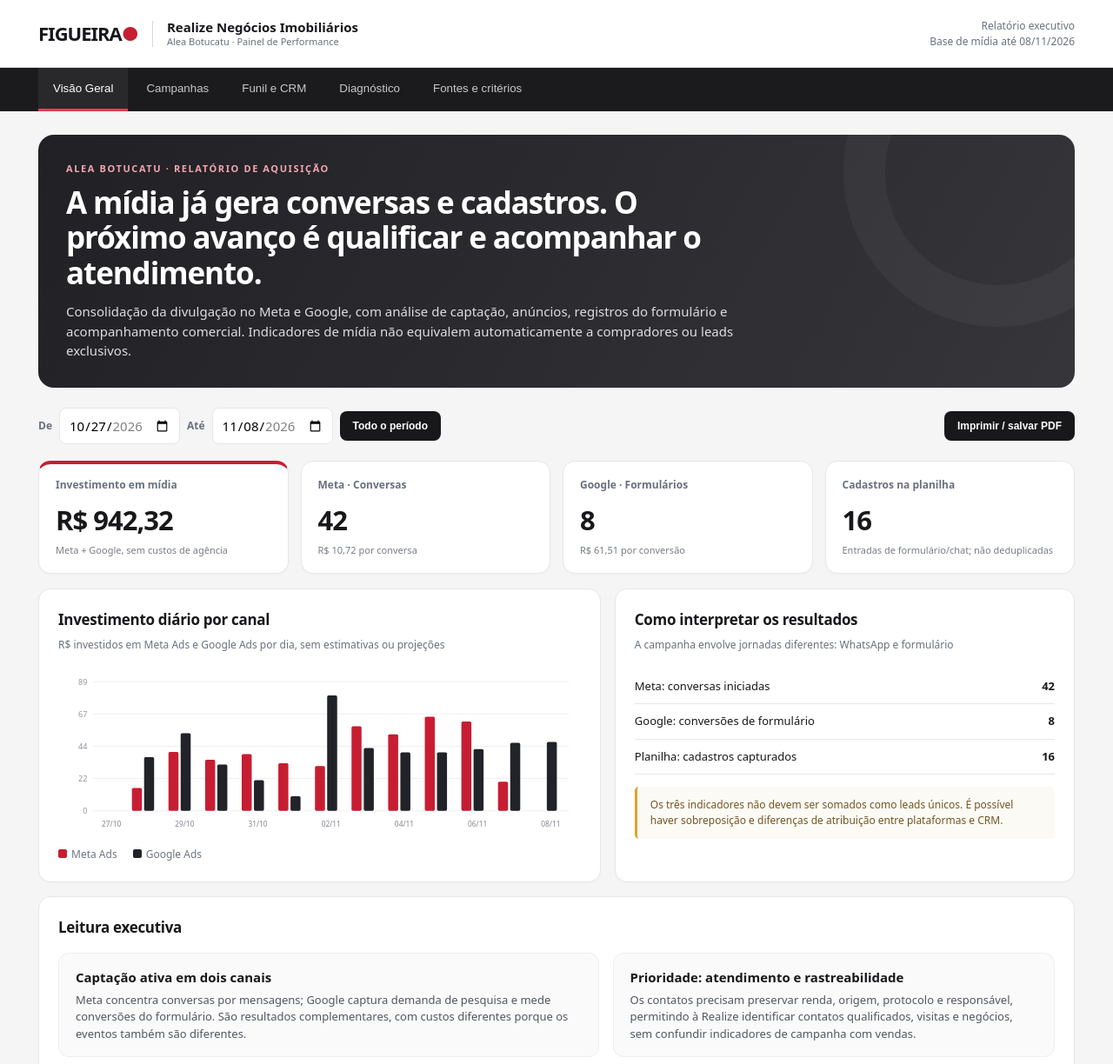
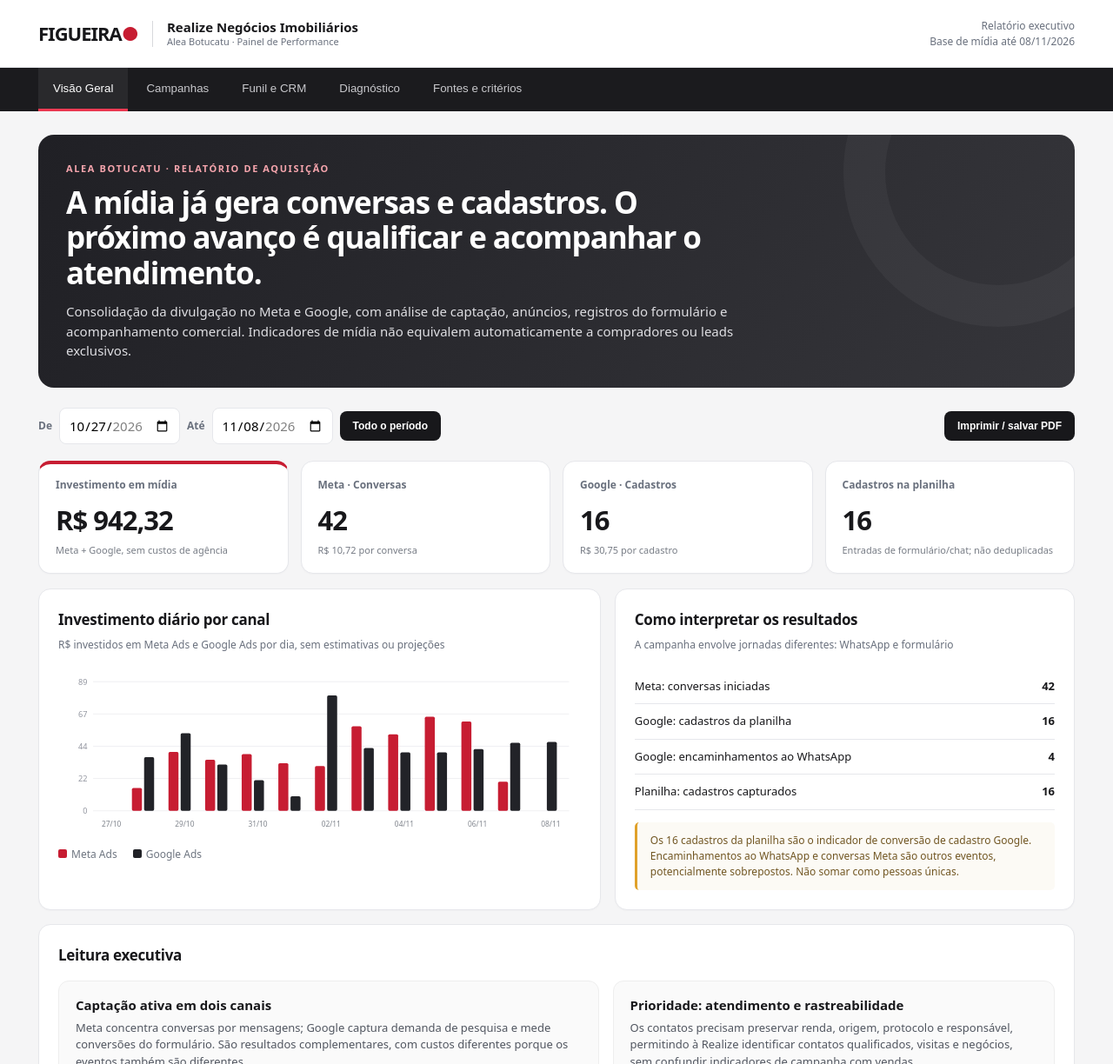
Before and after one commit to tuco-gui/dashboard-realize, a plain HTML site: page index.html in a window 1280 px wide. Shown: the top 1224 px of the page at 87% size. Drawn offline with Linux system fonts and the light colour scheme.

Commit message:
fix: 16 cadastros Google com base na planilha; 4 WhatsApp separados

```diff
--- a/index.html
+++ b/index.html
@@ -24,18 +24,18 @@ footer{padding:22px 0 30px;border-top:1px solid var(--border);color:var(--muted)
 <div id="periodNotice" class="note hidden"></div>
 <section class="tabpage" id="geral">
 <div class="kpis" id="kpi-geral"></div>
-<div class="grid2"><div class="panel"><h2>Investimento diário por canal</h2><p class="desc">R$ investidos em Meta Ads e Google Ads por dia, sem estimativas ou projeções</p><div id="chart-spend"></div><div class="legend"><span><i class="dot" style="background:#c71d32"></i>Meta Ads</span><span><i class="dot" style="background:#222328"></i>Google Ads</span></div></div><div class="panel"><h2>Como interpretar os resultados</h2><p class="desc">A campanha envolve jornadas diferentes: WhatsApp e formulário</p><div class="rowline"><span>Meta: conversas iniciadas</span><b id="metaChats">—</b></div><div class="rowline"><span>Google: conversões de formulário</span><b id="googleConv">—</b></div><div class="rowline"><span>Planilha: cadastros capturados</span><b id="sheetForms">—</b></div><div class="note">Os três indicadores não devem ser somados como leads únicos. É possível haver sobreposição e diferenças de atribuição entre plataformas e CRM.</div></div></div>
+<div class="grid2"><div class="panel"><h2>Investimento diário por canal</h2><p class="desc">R$ investidos em Meta Ads e Google Ads por dia, sem estimativas ou projeções</p><div id="chart-spend"></div><div class="legend"><span><i class="dot" style="background:#c71d32"></i>Meta Ads</span><span><i class="dot" style="background:#222328"></i>Google Ads</span></div></div><div class="panel"><h2>Como interpretar os resultados</h2><p class="desc">A campanha envolve jornadas diferentes: WhatsApp e formulário</p><div class="rowline"><span>Meta: conversas iniciadas</span><b id="metaChats">—</b></div><div class="rowline"><span>Google: cadastros da planilha</span><b id="googleConv">—</b></div><div class="rowline"><span>Google: encaminhamentos ao WhatsApp</span><b id="googleWa">—</b></div><div class="rowline"><span>Planilha: cadastros capturados</span><b id="sheetForms">—</b></div><div class="note">Os 16 cadastros da planilha são o indicador de conversão de cadastro Google. Encaminhamentos ao WhatsApp e conversas Meta são outros eventos, potencialmente sobrepostos. Não somar como pessoas únicas.</div></div></div>
 <div class="panel"><h2>Leitura executiva</h2><div class="grid2"><div class="callout"><strong>Captação ativa em dois canais</strong><p>Meta concentra conversas por mensagens; Google captura demanda de pesquisa e mede conversões do formulário. São resultados complementares, com custos diferentes porque os eventos também são diferentes.</p></div><div class="callout"><strong>Prioridade: atendimento e rastreabilidade</strong><p>Os contatos precisam preservar renda, origem, protocolo e responsável, permitindo à Realize identificar contatos qualificados, visitas e negócios, sem confundir indicadores de campanha com vendas.</p></div></div></div>
 </section>
 <section class="tabpage hidden" id="campanhas">
 <h2 class="section-title">Campanhas e desempenho</h2><div class="kpis" id="kpi-campanhas"></div>
-<div class="grid2"><div class="panel"><h2>Meta Ads · formatos de criativo</h2><p class="desc">Distribuição verificada para o período integral. A seleção de datas não altera este detalhamento de anúncios.</p><div id="ad-bars"></div><div class="note">Remarketing teve entrega e gasto registrados. Portanto, não deve aparecer como “pausado” no relatório histórico, mesmo que tenha sido planejado assim inicialmente.</div></div><div class="panel"><h2>Google Ads · Pesquisa</h2><p class="desc">Campanha [ALEA] [SEARCH] [BOTUCATU] [LEADS]</p><div class="rowline"><span>Impressões no período</span><b id="g-impressions">—</b></div><div class="rowline"><span>Cliques no período</span><b id="g-clicks">—</b></div><div class="rowline"><span>CTR no período</span><b id="g-ctr">—</b></div><div class="rowline"><span>CPC médio</span><b id="g-cpc">—</b></div><div class="rowline"><span>Conversões “alea_form_success”</span><b id="g-conv">—</b></div><div class="rowline"><span>Custo por conversão</span><b id="g-cpa">—</b></div></div></div>
+<div class="grid2"><div class="panel"><h2>Meta Ads · formatos de criativo</h2><p class="desc">Distribuição verificada para o período integral. A seleção de datas não altera este detalhamento de anúncios.</p><div id="ad-bars"></div><div class="note">Remarketing teve entrega e gasto registrados. Portanto, não deve aparecer como “pausado” no relatório histórico, mesmo que tenha sido planejado assim inicialmente.</div></div><div class="panel"><h2>Google Ads · Pesquisa</h2><p class="desc">Campanha [ALEA] [SEARCH] [BOTUCATU] [LEADS] · Cadastros pela planilha e contatos secundários separados</p><div class="rowline"><span>Impressões no período</span><b id="g-impressions">—</b></div><div class="rowline"><span>Cliques no período</span><b id="g-clicks">—</b></div><div class="rowline"><span>CTR no período</span><b id="g-ctr">—</b></div><div class="rowline"><span>CPC médio</span><b id="g-cpc">—</b></div><div class="rowline"><span>Cadastros da planilha Alea</span><b id="g-conv">—</b></div><div class="rowline"><span>Custo por cadastro</span><b id="g-cpa">—</b></div><div class="rowline"><span>Encaminhamentos ao WhatsApp (secundária)</span><b id="g-wa">—</b></div><div class="rowline"><span>Ligações, mapa e rotas</span><b>Sem conversões identificadas</b></div></div></div>
 <div class="panel"><h2>Meta Ads · comparativo por anúncio</h2><div class="scroll"><table><thead><tr><th>Anúncio</th><th class="num">Investimento</th><th class="num">Conversas</th><th class="num">Custo por conversa</th></tr></thead><tbody id="ads-table"></tbody></table></div><p class="desc" style="margin-top:14px">Nota: evento da Meta “messaging_conversation_started_7d”, atribuído pela plataforma. Não são contatos deduplicados na base comercial.</p></div>
 </section>
 <section class="tabpage hidden" id="funil">
 <h2 class="section-title">Da captação ao atendimento</h2>
 <div class="kpis" id="kpi-funil"></div>
-<div class="grid2"><div class="panel"><h2>Cadastro na landing page / minichat</h2><p class="desc">Planilha exclusiva da Realize: registros por data de recebimento.</p><div id="sheet-chart"></div><div class="note">Planilha de cadastros: 16 registros até 08/11. Número de entradas não comprova unicidade, qualificação, visita ou venda.</div></div><div class="panel"><h2>Etapas de acompanhamento</h2><p class="desc">O que está medido e o que depende do retorno do CRM comercial</p><div class="rowline"><span>Conversas iniciadas na Meta</span><b id="f-meta">—</b></div><div class="rowline"><span>Conversões Google “alea_form_success”</span><b id="f-google">—</b></div><div class="rowline"><span>Registros na planilha</span><b id="f-sheet">—</b></div><div class="rowline"><span>Leads únicos conciliados</span><b>Não apurado</b></div><div class="rowline"><span>Contatos qualificados</span><b>Não apurado</b></div><div class="rowline"><span>Visitas agendadas / vendas</span><b>Não apurado</b></div></div></div>
+<div class="grid2"><div class="panel"><h2>Cadastro na landing page / minichat</h2><p class="desc">Planilha exclusiva da Realize: registros por data de recebimento.</p><div id="sheet-chart"></div><div class="note">Planilha de cadastros: 16 registros até 08/11. Número de entradas não comprova unicidade, qualificação, visita ou venda.</div></div><div class="panel"><h2>Etapas de acompanhamento</h2><p class="desc">O que está medido e o que depende do retorno do CRM comercial</p><div class="rowline"><span>Conversas iniciadas na Meta</span><b id="f-meta">—</b></div><div class="rowline"><span>Cadastros Google (planilha Alea)</span><b id="f-google">—</b></div><div class="rowline"><span>Google: encaminhamentos ao WhatsApp</span><b id="f-wa">—</b></div><div class="rowline"><span>Registros na planilha</span><b id="f-sheet">—</b></div><div class="rowline"><span>Leads únicos conciliados</span><b>Não apurado</b></div><div class="rowline"><span>Contatos qualificados</span><b>Não apurado</b></div><div class="rowline"><span>Visitas agendadas / vendas</span><b>Não apurado</b></div></div></div>
 <div class="panel"><h2>Particularidade da Realize: Superlógica</h2><p class="desc">O cadastro deve preservar contexto comercial para que o corretor tenha uma ficha utilizável.</p><div class="callout"><strong>Informação do contato</strong><p>Nome, WhatsApp, e-mail, renda familiar, protocolo, origem, campanha e parâmetros de mídia precisam acompanhar o registro. Houve divergências de campos em envios anteriores, exigindo verificação ponta a ponta.</p></div><div class="callout"><strong>Distribuição entre corretores</strong><p>O CRM pode atribuir leads conforme seus times e regras internas. Há ocorrência de atribuição inicial a Marcelo sem passar pelo responsável solicitado pela agência. É necessário confirmar o roteamento na plataforma, não apenas preencher um comentário.</p></div></div>
 </section>
 <section class="tabpage hidden" id="diagnostico">
@@ -51,11 +51,11 @@ footer{padding:22px 0 30px;border-top:1px solid var(--border);color:var(--muted)
 <h2 class="section-title">Fontes, escopo e limitações</h2>
 <div class="panel"><h2>Fontes consultadas</h2><div class="scroll"><table><thead><tr><th>Origem</th><th>Identificação</th><th>Período / cobertura</th><th>Conceito</th></tr></thead><tbody>
 <tr><td>Meta Marketing API</td><td>Conta 257842684035643</td><td>27/10 a 08/11; último gasto 07/11</td><td>Investimento, impressões, alcance, cliques e conversas</td></tr>
-<tr><td>Google Ads API</td><td>Conta 368-346-8864</td><td>27/10 a 08/11</td><td>Investimento, cliques e ação alea_form_success</td></tr>
+<tr><td>Google Ads API</td><td>Conta 368-346-8864</td><td>27/10 a 08/11</td><td>Investimento, cliques, 8 eventos de formulário e 4 encaminhamentos secundários ao WhatsApp</td></tr>
 <tr><td>Planilha Realize</td><td>Leads Alea</td><td>Registros capturados até 08/11</td><td>Cadastros / protocolos de formulários e chat</td></tr>
 <tr><td>Fluxos n8n / CRM</td><td>Pré-Cadastro, Chat, Harvest / Superlógica</td><td>Inspeção operacional em 09/11</td><td>Fluxo técnico, não confirmação de venda</td></tr>
 </tbody></table></div></div>
-<div class="panel"><h2>Regras de leitura</h2><div class="callout"><strong>Sem somar indicadores diferentes</strong><p>Uma conversa iniciada na Meta e uma conversão Google podem representar a mesma pessoa ou ações diferentes. Somente deduplicação no CRM permite contabilizar leads únicos.</p></div><div class="callout"><strong>Filtro temporal</strong><p>O seletor de datas recalcula indicadores com granularidade diária disponível. O detalhamento por criativo é apenas acumulado e não muda com o filtro. As séries e o corte são um retrato verificado, não uma consulta automática em tempo real.</p></div><div class="callout"><strong>Privacidade e segurança</strong><p>O relatório publica métricas agregadas, sem nomes, telefones, e-mails, credenciais ou identificadores pessoais de leads. O acesso externo deve respeitar as permissões do projeto.</p></div><div class="links"><a href="https://adsmanager.facebook.com/adsmanager/manage/campaigns?act=257842684035643" target="_blank" rel="noopener noreferrer">Conta Meta Realize</a><a href="https://ads.google.com/aw/overview?ocid=3683468864" target="_blank" rel="noopener noreferrer">Conta Google Ads</a><a href="https://docs.google.com/spreadsheets/d/1vPQBhcAykwaM22t-8paKFXC42SGR1vnSf6hQls6ckqE" target="_blank" rel="noopener noreferrer">Planilha de cadastros</a></div></div>
+<div class="panel"><h2>Regras de leitura</h2><div class="callout"><strong>Cadastros da planilha: indicador principal</strong><p>Os 16 registros da planilha Alea possuem origem Google e são considerados cadastros do Google neste relatório. O Google Ads contabiliza oito eventos de formulário dentro desse universo, além de quatro ações secundárias de encaminhamento ao WhatsApp. Nenhuma dessas métricas deve ser somada como pessoas únicas.</p></div><div class="callout"><strong>Filtro temporal</strong><p>O seletor de datas recalcula indicadores com granularidade diária disponível. O detalhamento por criativo é apenas acumulado e não muda com o filtro. As séries e o corte são um retrato verificado, não uma consulta automática em tempo real.</p></div><div class="callout"><strong>Privacidade e segurança</strong><p>O relatório publica métricas agregadas, sem nomes, telefones, e-mails, credenciais ou identificadores pessoais de leads. O acesso externo deve respeitar as permissões do projeto.</p></div><div class="links"><a href="https://adsmanager.facebook.com/adsmanager/manage/campaigns?act=257842684035643" target="_blank" rel="noopener noreferrer">Conta Meta Realize</a><a href="https://ads.google.com/aw/overview?ocid=3683468864" target="_blank" rel="noopener noreferrer">Conta Google Ads</a><a href="https://docs.google.com/spreadsheets/d/1vPQBhcAykwaM22t-8paKFXC42SGR1vnSf6hQls6ckqE" target="_blank" rel="noopener noreferrer">Planilha de cadastros</a></div></div>
 </section>
 </main><footer><div class="wrap">Relatório de Performance · Realize Negócios Imobiliários · Alea Botucatu <span style="float:right">Figueira Marketing · Propósito & Performance</span></div></footer>
 <script>
@@ -66,6 +66,7 @@ const googleDaily=[
 ["2026-10-28",36.89,128,19,0],["2026-10-29",53.34,147,27,0],["2026-10-30",31.87,136,14,1],["2026-10-31",20.98,33,5,0],["2026-11-01",9.968208,81,5,1],["2026-11-02",79.249951,110,15,1],["2026-11-03",43.16,55,12,0],["2026-11-04",40.144552,73,11,0],["2026-11-05",40.10,53,12,0],["2026-11-06",42.37,158,19,1],["2026-11-07",46.72,216,23,1],["2026-11-08",47.27,308,28,3]];
 const formDaily=[["2026-10-28",1],["2026-10-29",3],["2026-10-30",1],["2026-10-31",1],["2026-11-01",2],["2026-11-02",2],["2026-11-06",1],["2026-11-07",1],["2026-11-08",4]];
 const ads=[{name:"Apresentação",spend:311.06,chats:35},{name:"Carrossel",spend:13.48,chats:1},{name:"Remarketing",spend:125.72,chats:6}];
+const googleWhatsappSecondaryTotal=4; // Google Ads all_conversions alea_whatsapp_handoff; só período integral
 const currency=n=>n==null?"—":n.toLocaleString("pt-BR",{style:"currency",currency:"BRL"});
 const number=n=>n.toLocaleString("pt-BR");
 const pct=n=>n==null?"—":n.toLocaleString("pt-BR",{minimumFractionDigits:2,maximumFractionDigits:2})+"%";
@@ -76,10 +77,12 @@ function byDate(a){return Object.fromEntries(a.map(x=>[x[0],x]))}
 function drawChart(target,labels,series){const w=720,h=230,L=48,R=16,T=17,B=35;const max=Math.max(1,...series.flatMap(s=>s.values))*1.12;let content='';for(let k=0;k<5;k++){const y=T+(h-T-B)*k/4;content+='<line x1="'+L+'" y1="'+y+'" x2="'+(w-R)+'" y2="'+y+'" stroke="#ececf0"/><text x="'+(L-8)+'" y="'+(y+4)+'" text-anchor="end" font-size="11" fill="#9396a0">'+Math.round(max*(4-k)/4)+'</text>'}const bw=(w-L-R)/Math.max(labels.length,1);series.forEach((s,si)=>{s.values.forEach((v,i)=>{const hh=v/max*(h-T-B);const barw=Math.max(3,bw/(series.length+1)-3);const x=L+bw*i+3+si*(barw+3);content+='<rect x="'+x.toFixed(1)+'" y="'+(h-B-hh).toFixed(1)+'" width="'+barw.toFixed(1)+'" height="'+hh.toFixed(1)+'" rx="2" fill="'+s.color+'"><title>'+labels[i]+': '+s.label+' '+v.toFixed(2)+'</title></rect>'})});labels.forEach((d,i)=>{if(labels.length>12&&i%2)return;content+='<text x="'+(L+(i+.5)*bw)+'" y="'+(h-13)+'" font-size="10" text-anchor="middle" fill="#80858d">'+d.slice(8,10)+'/'+d.slice(5,7)+'</text>'});document.getElementById(target).innerHTML='<svg class="chart" viewBox="0 0 '+w+' '+h+'" role="img" aria-label="Gráfico de barras por data">'+content+'</svg>'}
 function render(){const start=document.getElementById("start").value,end=document.getElementById("end").value;if(start>end){document.getElementById("periodNotice").textContent="A data inicial deve ser anterior ou igual à final.";document.getElementById("periodNotice").classList.remove("hidden");return}document.getElementById("periodNotice").classList.add("hidden");
 const m=select(metaDaily,start,end),g=select(googleDaily,start,end),f=select(formDaily,start,end),ms=sum(m,1),gs=sum(g,1),mc=sum(m,4),gc=sum(g,4),forms=sum(f,1),mi=sum(m,2),gi=sum(g,2),mclicks=sum(m,3),gclicks=sum(g,3);
-document.getElementById("kpi-geral").innerHTML=metric("Investimento em mídia",currency(ms+gs),"Meta + Google, sem custos de agência",true)+metric("Meta · Conversas",number(mc),mc?currency(ms/mc)+" por conversa":"Sem conversas neste recorte")+metric("Google · Formulários",number(gc),gc?currency(gs/gc)+" por conversão":"Sem conversões neste recorte")+metric("Cadastros na planilha",number(forms),"Entradas de formulário/chat; não deduplicadas");
+document.getElementById("kpi-geral").innerHTML=metric("Investimento em mídia",currency(ms+gs),"Meta + Google, sem custos de agência",true)+metric("Meta · Conversas",number(mc),mc?currency(ms/mc)+" por conversa":"Sem conversas neste recorte")+metric("Google · Cadastros",number(forms),forms?currency(gs/forms)+" por cadastro":"Sem cadastros neste recorte")+metric("Cadastros na planilha",number(forms),"Entradas de formulário/chat; não deduplicadas");
 document.getElementById("kpi-campanhas").innerHTML=metric("Meta Ads",currency(ms),number(mi)+" impressões",true)+metric("Cliques Meta (todos)",number(mclicks),"A métrica inclui diversos tipos de clique")+metric("Google Ads",currency(gs),number(gi)+" impressões",true)+metric("Cliques Google",number(gclicks),"CPC médio "+(gclicks?currency(gs/gclicks):"—"));
-document.getElementById("kpi-funil").innerHTML=metric("Conversas Meta",number(mc),"Eventos na Meta")+metric("Conversões Google",number(gc),"alea_form_success")+metric("Registros planilha",number(forms),"Entradas captadas",true)+metric("Vendas confirmadas","—","Sem reconciliação do CRM");
-for(const [id,v] of [["metaChats",mc],["googleConv",gc],["sheetForms",forms],["g-impressions",number(gi)],["g-clicks",number(gclicks)],["g-ctr",pct(gi?100*gclicks/gi:null)],["g-cpc",gclicks?currency(gs/gclicks):"—"],["g-conv",number(gc)],["g-cpa",gc?currency(gs/gc):"—"],["f-meta",mc],["f-google",gc],["f-sheet",forms]])document.getElementById(id).textContent=v;
+const fullRange=start==="2026-10-27"&&end==="2026-11-08";
+for(const id of ["googleWa","g-wa","f-wa"])document.getElementById(id).textContent=fullRange?number(googleWhatsappSecondaryTotal):"—";
+document.getElementById("kpi-funil").innerHTML=metric("Conversas Meta",number(mc),"Eventos na Meta")+metric("Cadastros Google",number(forms),"Planilha Alea: formulários e minichat")+metric("Registros planilha",number(forms),"Entradas captadas",true)+metric("Vendas confirmadas","—","Sem reconciliação do CRM");
+for(const [id,v] of [["metaChats",mc],["googleConv",forms],["sheetForms",forms],["g-impressions",number(gi)],["g-clicks",number(gclicks)],["g-ctr",pct(gi?100*gclicks/gi:null)],["g-cpc",gclicks?currency(gs/gclicks):"—"],["g-conv",number(forms)],["g-cpa",forms?currency(gs/forms):"—"],["f-meta",mc],["f-google",forms],["f-sheet",forms]])document.getElementById(id).textContent=v;
 const days=[];for(let time=new Date(start+"T12:00:00Z").getTime();time<=new Date(end+"T12:00:00Z").getTime();time+=86400000)days.push(new Date(time).toISOString().slice(0,10));const md=byDate(m),gd=byDate(g),fd=byDate(f);
 drawChart("chart-spend",days,[{label:"Meta",color:"#c71d32",values:days.map(d=>md[d]?.[1]||0)},{label:"Google",color:"#222328",values:days.map(d=>gd[d]?.[1]||0)}]);
 drawChart("sheet-chart",days,[{label:"Cadastros",color:"#c71d32",values:days.map(d=>fd[d]?.[1]||0)}]);
```
